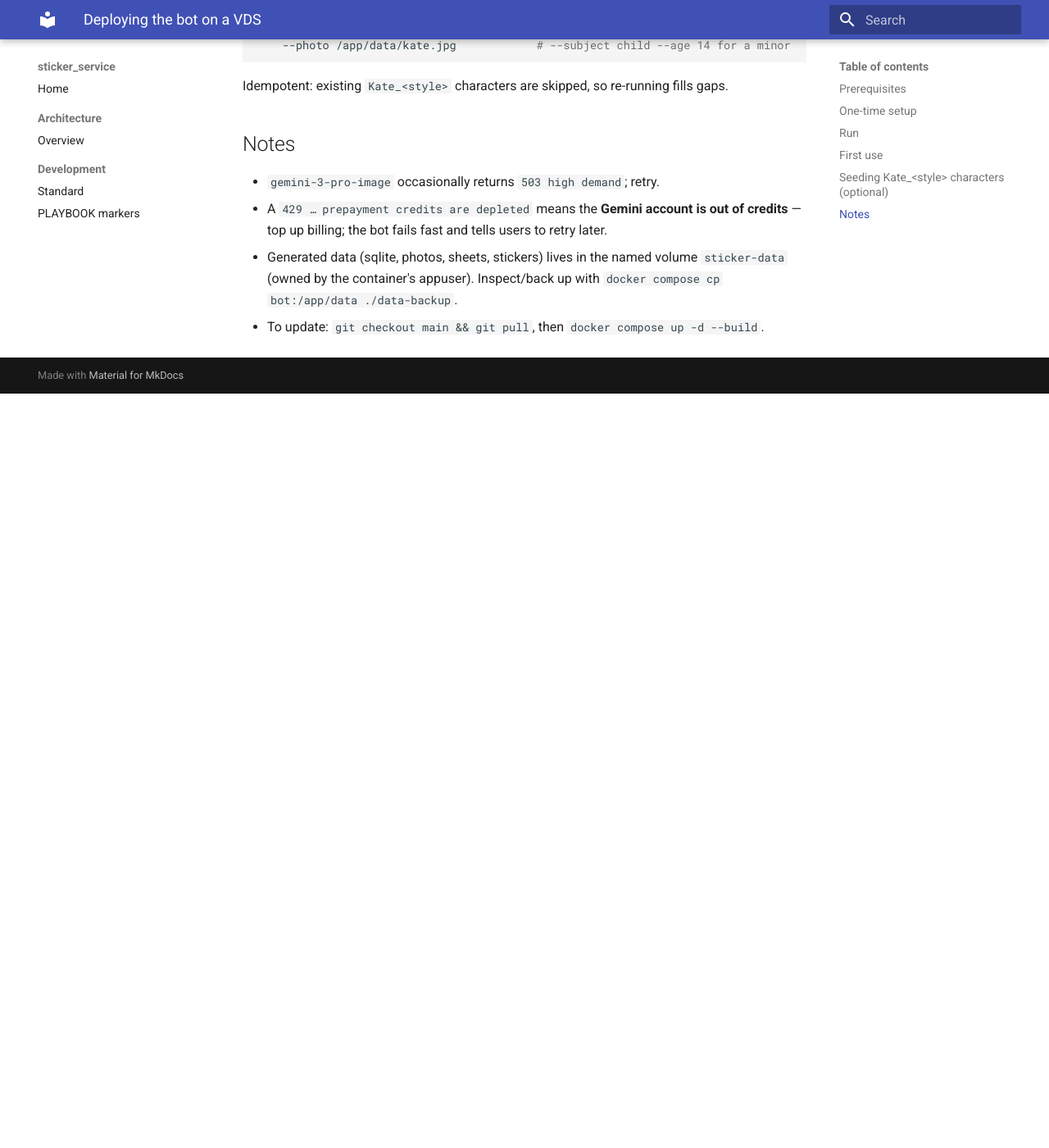
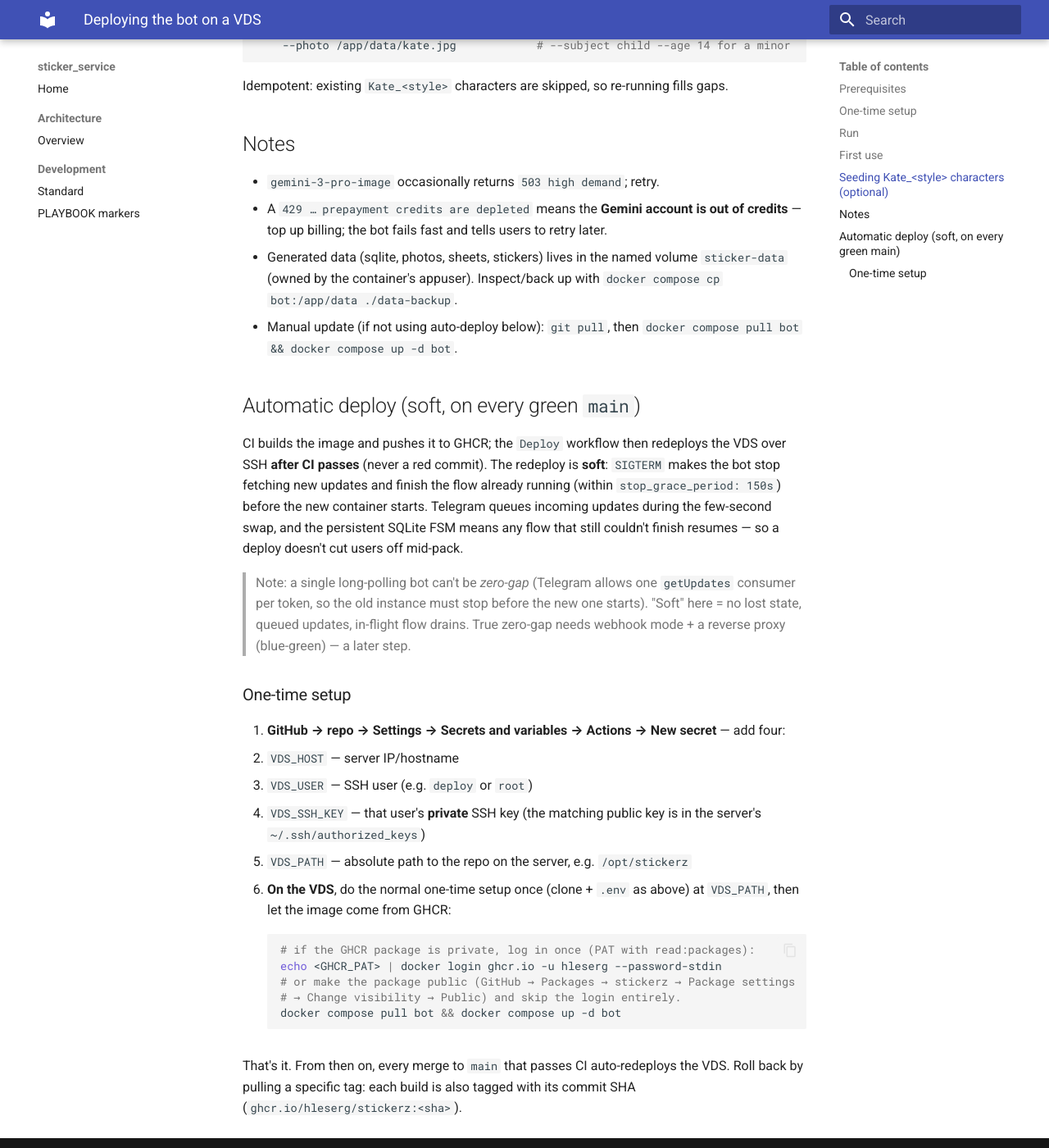
Before and after one commit to hleserg/stickerz, an MkDocs documentation site: the page built from docs/ops/DEPLOY.md, in a window 1280 px wide and 1400 px high, scrolled down 1536 px. Shown: the whole window at 82% size. Built offline with MkDocs 1.6.1 and Material for MkDocs 9.7.7, drawn with Linux system fonts in a browser that asks for light colours; before the commit the page ends 2016 px from its top, so only the background shows below that; some of the changed text lies outside the part shown.

Commit message:
ci(deploy): soft auto-deploy to the VDS on green main
Build the image in CI and push to GHCR, then redeploy the VDS over SSH after CI
passes (workflow_run gate, so never a red commit).

Soft for users:
- compose `init: true` (tini forwards SIGTERM to Python) + `stop_grace_period:
  150s`, so on redeploy aiogram stops fetching new updates and finishes the flow
  already running before the container exits. Telegram queues updates during the
  brief swap; the persistent SQLite FSM resumes anything that couldn't finish.
- deploy recreates only the `bot` service via `docker compose pull && up -d`.

Also: bot now runs from `ghcr.io/hleserg/stickerz` (CI-built) instead of building
on the VDS, and the unused `redis` service is dropped from compose (FSM is
SQLite — redis was never connected). DEPLOY.md documents the one-time secret
setup (VDS_HOST/USER/SSH_KEY/PATH) and the GHCR login.

The SSH step is skipped (not failed) until the VDS secrets exist, so the image
still publishes to GHCR before the server is wired up.

https://claude.ai/code/session_01N35ExDSF5XcajatDGJVgmf

````diff
--- a/docs/ops/DEPLOY.md
+++ b/docs/ops/DEPLOY.md
@@ -2,7 +2,7 @@
 
 The bot can't be published to Telegram from the Claude Code web environment
 (its egress allowlist blocks `api.telegram.org`). Run it on your own server,
-where Telegram is reachable. Docker Compose brings up the bot + Redis.
+where Telegram is reachable. Docker Compose runs the bot (one container).
 
 ## Prerequisites
 
@@ -73,4 +73,43 @@ Idempotent: existing `Kate_<style>` characters are skipped, so re-running fills
 - Generated data (sqlite, photos, sheets, stickers) lives in the named volume
   `sticker-data` (owned by the container's appuser). Inspect/back up with
   `docker compose cp bot:/app/data ./data-backup`.
-- To update: `git checkout main && git pull`, then `docker compose up -d --build`.
+- Manual update (if not using auto-deploy below): `git pull`, then
+  `docker compose pull bot && docker compose up -d bot`.
+
+## Automatic deploy (soft, on every green `main`)
+
+CI builds the image and pushes it to GHCR; the `Deploy` workflow then redeploys
+the VDS over SSH **after CI passes** (never a red commit). The redeploy is
+**soft**: `SIGTERM` makes the bot stop fetching new updates and finish the flow
+already running (within `stop_grace_period: 150s`) before the new container
+starts. Telegram queues incoming updates during the few-second swap, and the
+persistent SQLite FSM means any flow that still couldn't finish resumes — so a
+deploy doesn't cut users off mid-pack.
+
+> Note: a single long-polling bot can't be *zero-gap* (Telegram allows one
+> `getUpdates` consumer per token, so the old instance must stop before the new
+> one starts). "Soft" here = no lost state, queued updates, in-flight flow drains.
+> True zero-gap needs webhook mode + a reverse proxy (blue-green) — a later step.
+
+### One-time setup
+
+1. **GitHub → repo → Settings → Secrets and variables → Actions → New secret** —
+   add four:
+   - `VDS_HOST` — server IP/hostname
+   - `VDS_USER` — SSH user (e.g. `deploy` or `root`)
+   - `VDS_SSH_KEY` — that user's **private** SSH key (the matching public key is
+     in the server's `~/.ssh/authorized_keys`)
+   - `VDS_PATH` — absolute path to the repo on the server, e.g. `/opt/stickerz`
+2. **On the VDS**, do the normal one-time setup once (clone + `.env` as above) at
+   `VDS_PATH`, then let the image come from GHCR:
+   ```bash
+   # if the GHCR package is private, log in once (PAT with read:packages):
+   echo <GHCR_PAT> | docker login ghcr.io -u hleserg --password-stdin
+   # or make the package public (GitHub → Packages → stickerz → Package settings
+   # → Change visibility → Public) and skip the login entirely.
+   docker compose pull bot && docker compose up -d bot
+   ```
+
+That's it. From then on, every merge to `main` that passes CI auto-redeploys the
+VDS. Roll back by pulling a specific tag: each build is also tagged with its
+commit SHA (`ghcr.io/hleserg/stickerz:<sha>`).
````
Also changed, not shown: docker-compose.yml (+14 -11 lines), 1 other file.
